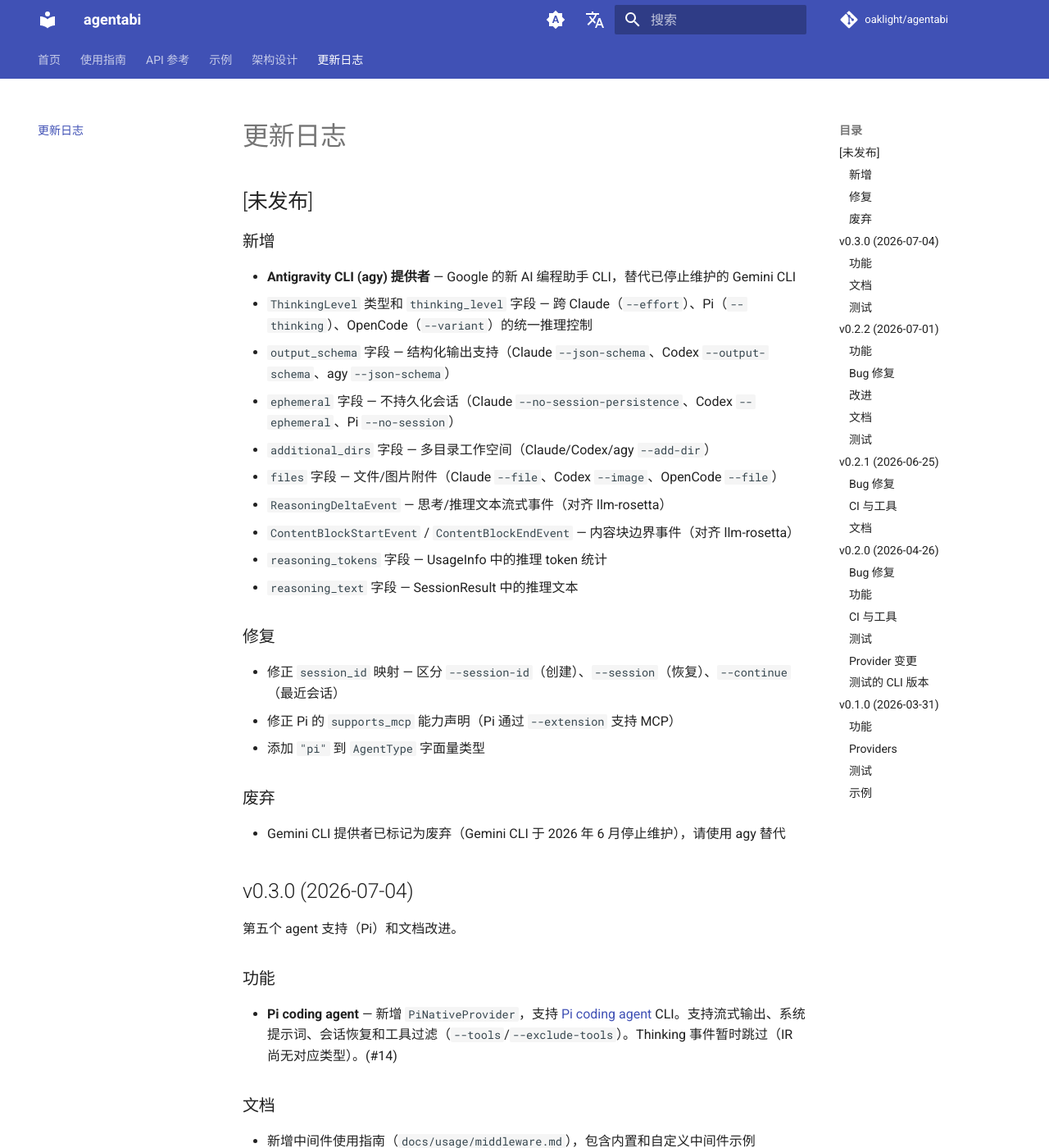
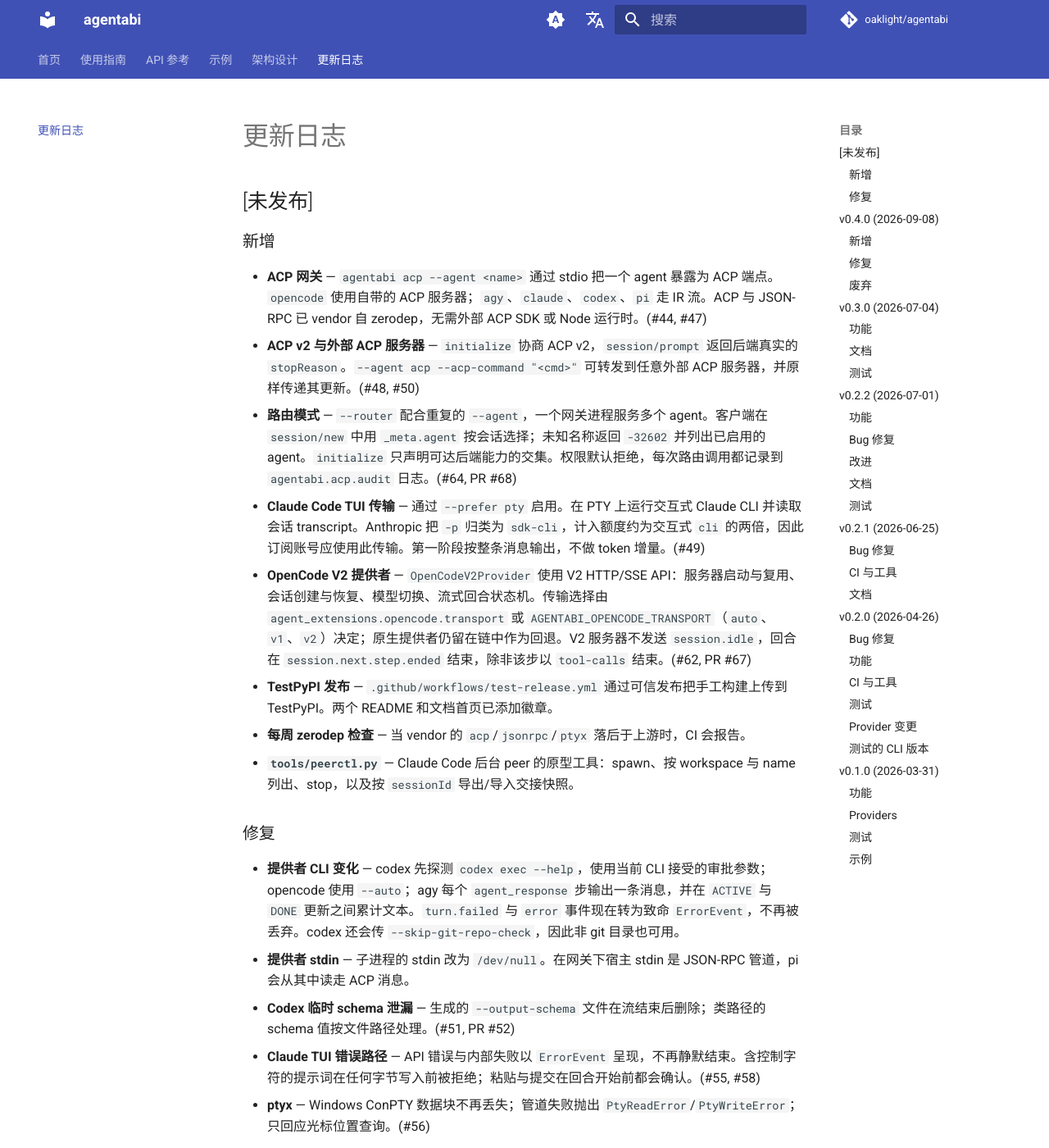
Before and after one commit to Oaklight/agentabi, an MkDocs documentation site: the page built from docs/changelog.md, in a window 1280 px wide and 1400 px high. Shown: the whole window at 82% size. Built offline with MkDocs 1.6.1 and Material for MkDocs 9.7.7, drawn with Linux system fonts in a browser that asks for light colours; comment, search, counter and statistics services are not loaded.

Commit message:
docs: record ACP gateway, TUI, OpenCode V2, and CI in the changelog

```diff
--- a/docs/changelog.md
+++ b/docs/changelog.md
@@ -1,6 +1,27 @@
 # 更新日志
 
 ## [未发布]
+
+### 新增
+
+- **ACP 网关** — `agentabi acp --agent <name>` 通过 stdio 把一个 agent 暴露为 ACP 端点。`opencode` 使用自带的 ACP 服务器；`agy`、`claude`、`codex`、`pi` 走 IR 流。ACP 与 JSON-RPC 已 vendor 自 zerodep，无需外部 ACP SDK 或 Node 运行时。(#44, #47)
+- **ACP v2 与外部 ACP 服务器** — `initialize` 协商 ACP v2，`session/prompt` 返回后端真实的 `stopReason`。`--agent acp --acp-command "<cmd>"` 可转发到任意外部 ACP 服务器，并原样传递其更新。(#48, #50)
+- **路由模式** — `--router` 配合重复的 `--agent`，一个网关进程服务多个 agent。客户端在 `session/new` 中用 `_meta.agent` 按会话选择；未知名称返回 `-32602` 并列出已启用的 agent。`initialize` 只声明可达后端能力的交集。权限默认拒绝，每次路由调用都记录到 `agentabi.acp.audit` 日志。(#64, PR #68)
+- **Claude Code TUI 传输** — 通过 `--prefer pty` 启用。在 PTY 上运行交互式 Claude CLI 并读取会话 transcript。Anthropic 把 `-p` 归类为 `sdk-cli`，计入额度约为交互式 `cli` 的两倍，因此订阅账号应使用此传输。第一阶段按整条消息输出，不做 token 增量。(#49)
+- **OpenCode V2 提供者** — `OpenCodeV2Provider` 使用 V2 HTTP/SSE API：服务器启动与复用、会话创建与恢复、模型切换、流式回合状态机。传输选择由 `agent_extensions.opencode.transport` 或 `AGENTABI_OPENCODE_TRANSPORT`（`auto`、`v1`、`v2`）决定；原生提供者仍留在链中作为回退。V2 服务器不发送 `session.idle`，回合在 `session.next.step.ended` 结束，除非该步以 `tool-calls` 结束。(#62, PR #67)
+- **TestPyPI 发布** — `.github/workflows/test-release.yml` 通过可信发布把手工构建上传到 TestPyPI。两个 README 和文档首页已添加徽章。
+- **每周 zerodep 检查** — 当 vendor 的 `acp`/`jsonrpc`/`ptyx` 落后于上游时，CI 会报告。
+- **`tools/peerctl.py`** — Claude Code 后台 peer 的原型工具：spawn、按 workspace 与 name 列出、stop，以及按 `sessionId` 导出/导入交接快照。
+
+### 修复
+
+- **提供者 CLI 变化** — codex 先探测 `codex exec --help`，使用当前 CLI 接受的审批参数；opencode 使用 `--auto`；agy 每个 `agent_response` 步输出一条消息，并在 `ACTIVE` 与 `DONE` 更新之间累计文本。`turn.failed` 与 `error` 事件现在转为致命 `ErrorEvent`，不再被丢弃。codex 还会传 `--skip-git-repo-check`，因此非 git 目录也可用。
+- **提供者 stdin** — 子进程的 stdin 改为 `/dev/null`。在网关下宿主 stdin 是 JSON-RPC 管道，pi 会从其中读走 ACP 消息。
+- **Codex 临时 schema 泄漏** — 生成的 `--output-schema` 文件在流结束后删除；类路径的 schema 值按文件路径处理。(#51, PR #52)
+- **Claude TUI 错误路径** — API 错误与内部失败以 `ErrorEvent` 呈现，不再静默结束。含控制字符的提示词在任何字节写入前被拒绝；粘贴与提交在回合开始前都会确认。(#55, #58)
+- **ptyx** — Windows ConPTY 数据块不再丢失；管道失败抛出 `PtyReadError`/`PtyWriteError`；只回应光标位置查询。(#56)
+
+## v0.4.0 (2026-09-08)
 
 ### 新增
 
```
